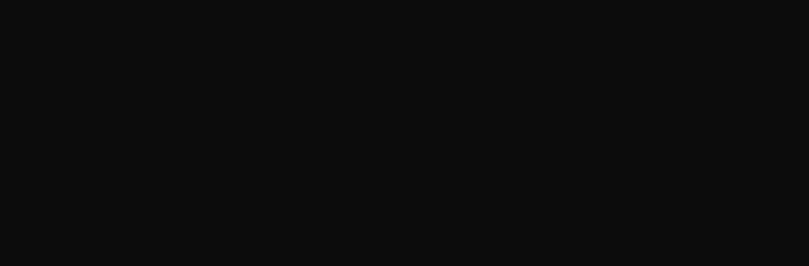
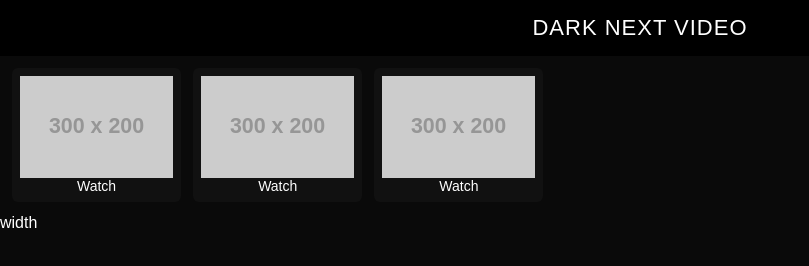
Before and after one commit to darknextvideo-glitch/darknextvideo-glitch.github.io, a plain HTML site: page home.html in a window 1280 px wide. Shown: the whole page, without its empty margins (0-809 px from the left). Drawn offline with Linux system fonts and the light colour scheme; placeholder pictures from the web are drawn by us.

Commit message:
Update home.html

```diff
--- a/home.html
+++ b/home.html
@@ -7,24 +7,24 @@
 <style>
 body{
   margin:0;
-  background:#0b0b0b;
+  background:#0a0a0a;
   color:#fff;
   font-family:Arial, sans-serif;
 }
 
 header{
+  background:#000;
+  padding:15px;
   text-align:center;
-  padding:15px;
   font-size:22px;
-  font-weight:bold;
-  background:#000;
+  letter-spacing:1px;
 }
 
 .grid{
   display:grid;
   grid-template-columns:repeat(auto-fill, minmax(150px,1fr));
-  gap:10px;
-  padding:10px;
+  gap:12px;
+  padding:12px;
 }
 
 .card{
@@ -34,4 +34,49 @@
 }
 
 .card img{
-  width
+  width:100%;
+  display:block;
+}
+
+.card a{
+  display:block;
+  text-decoration:none;
+  color:#fff;
+  text-align:center;
+  padding:8px;
+  font-size:14px;
+}
+</style>
+</head>
+
+<body>
+
+<header>DARK NEXT VIDEO</header>
+
+<div class="grid">
+
+  <div class="card">
+    <a href="play.html">
+      <img src="https://via.placeholder.com/300x200?text=Video+1">
+      Watch
+    </a>
+  </div>
+
+  <div class="card">
+    <a href="play.html">
+      <img src="https://via.placeholder.com/300x200?text=Video+2">
+      Watch
+    </a>
+  </div>
+
+  <div class="card">
+    <a href="play.html">
+      <img src="https://via.placeholder.com/300x200?text=Video+3">
+      Watch
+    </a>
+  </div>
+
+</div>
+
+</body>
+</html>  width
```
